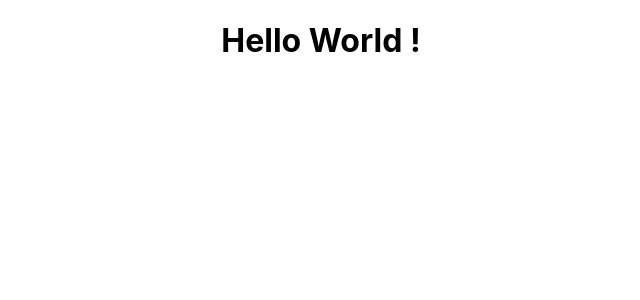
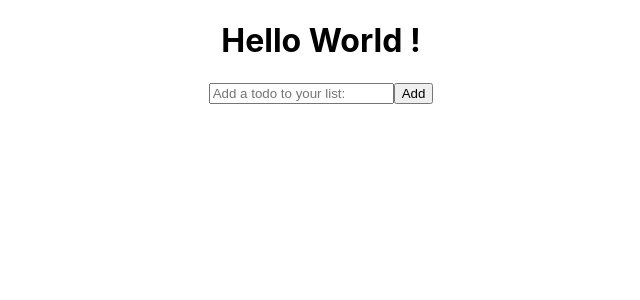
Before and after one commit to BhonePyae-Kyaw/Todo-App, a React (Create React App) app in the folder my-app/: page / in a window 1280 px wide. Shown: the top 300 px of the page, without its empty margins (319-959 px from the left). Built offline with nearby package versions, Linux system fonts and the light colour scheme; the HTML template or start-up script is replaced by a standard one.

Commit message:
Finish create, read, delete todo items

```diff
--- a/my-app/src/App.js
+++ b/my-app/src/App.js
@@ -1,9 +1,40 @@
 import './App.css';
+import { useState } from 'react';
 
 function App() {
+  const [todoItem, setTodoItem] = useState("");
+  const [todoList, setTodoList] = useState([]);
+  const [finishList, setFinishList] = useState([]);
+  const addItem = () => {
+    setTodoList(current => [...current, {todoItem : todoItem}]);
+    console.log(todoList)
+  }
+  const deleteTodo = (index) => {
+    todoList.splice(index,1);
+    setTodoList(() => ([...todoList]))
+  }
+  const finishTask = (e) => {
+    console.log(e)
+    setFinishList(current => [...current, {itemFinished : e.todo.todoItem}]);
+    console.log('finish task')
+    console.log(finishList)
+  }
   return (
     <div className="App">
       <h1>Hello World !</h1>
+      <input type='text' placeholder='Add a todo to your list:  ' onChange={(e) => setTodoItem(e.target.value)}/>
+      <button onClick={addItem}>Add</button>
+      <br />
+      {todoList?.map((todo, index) => {
+        return(
+          <div key={index}>
+            <input type='checkbox' onClick={(e) => finishTask({todo})} />
+            <span>{index + 1} {todo.todoItem}</span>
+            <button onClick={() => deleteTodo(index)}>Delete</button>
+          </div>
+
+        )
+      })}
     </div>
   );
 }
```
